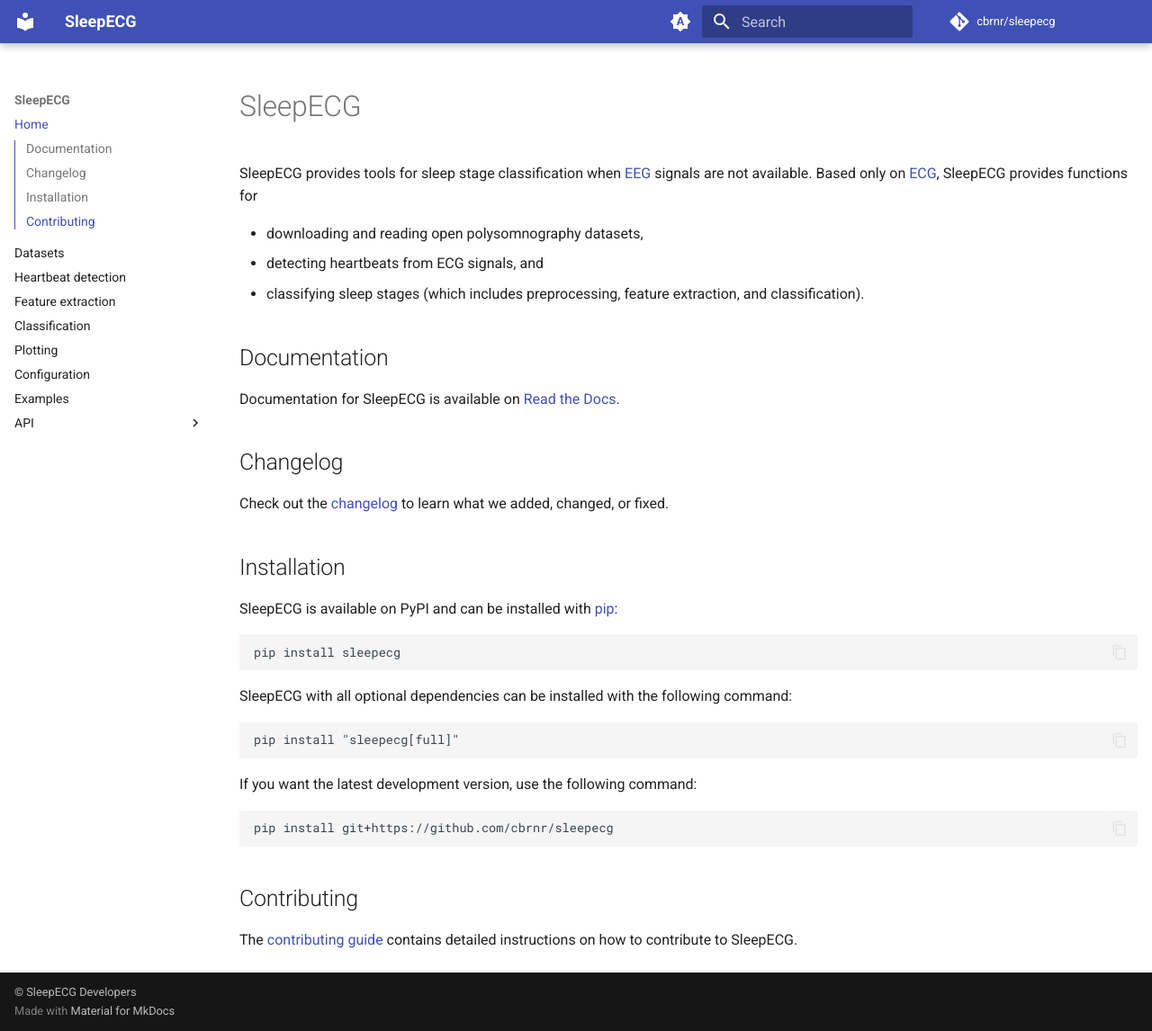
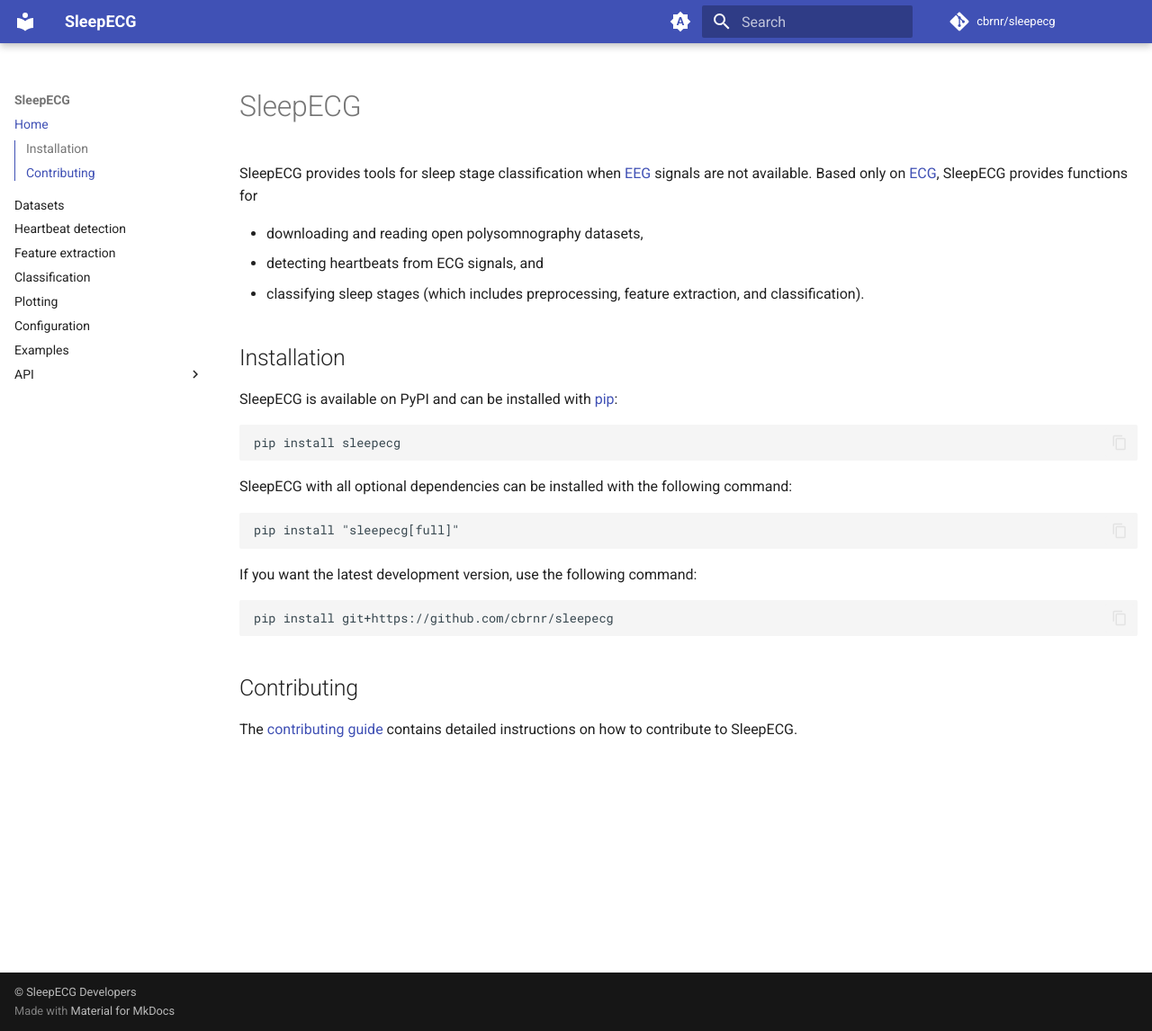
Before and after one commit to cbrnr/sleepecg, an MkDocs documentation site: the page built from docs/index.md, in a window 1280 px wide and 1146 px high. Shown: the whole window at 90% size. Built offline with MkDocs 1.6.1 and Material for MkDocs 9.7.7, drawn with Linux system fonts in a browser that asks for light colours; comment, search, counter and statistics services are not loaded.

Commit message:
Simplify docs landing page (#269)

```diff
--- a/docs/index.md
+++ b/docs/index.md
@@ -5,16 +5,6 @@
 - downloading and reading open polysomnography datasets,
 - detecting heartbeats from ECG signals, and
 - classifying sleep stages (which includes preprocessing, feature extraction, and classification).
-
-
-## Documentation
-
-Documentation for SleepECG is available on [Read the Docs](https://sleepecg.readthedocs.io/en/stable/index.html).
-
-
-## Changelog
-
-Check out the [changelog](https://github.com/cbrnr/sleepecg/blob/main/CHANGELOG.md) to learn what we added, changed, or fixed.
 
 
 ## Installation
```
